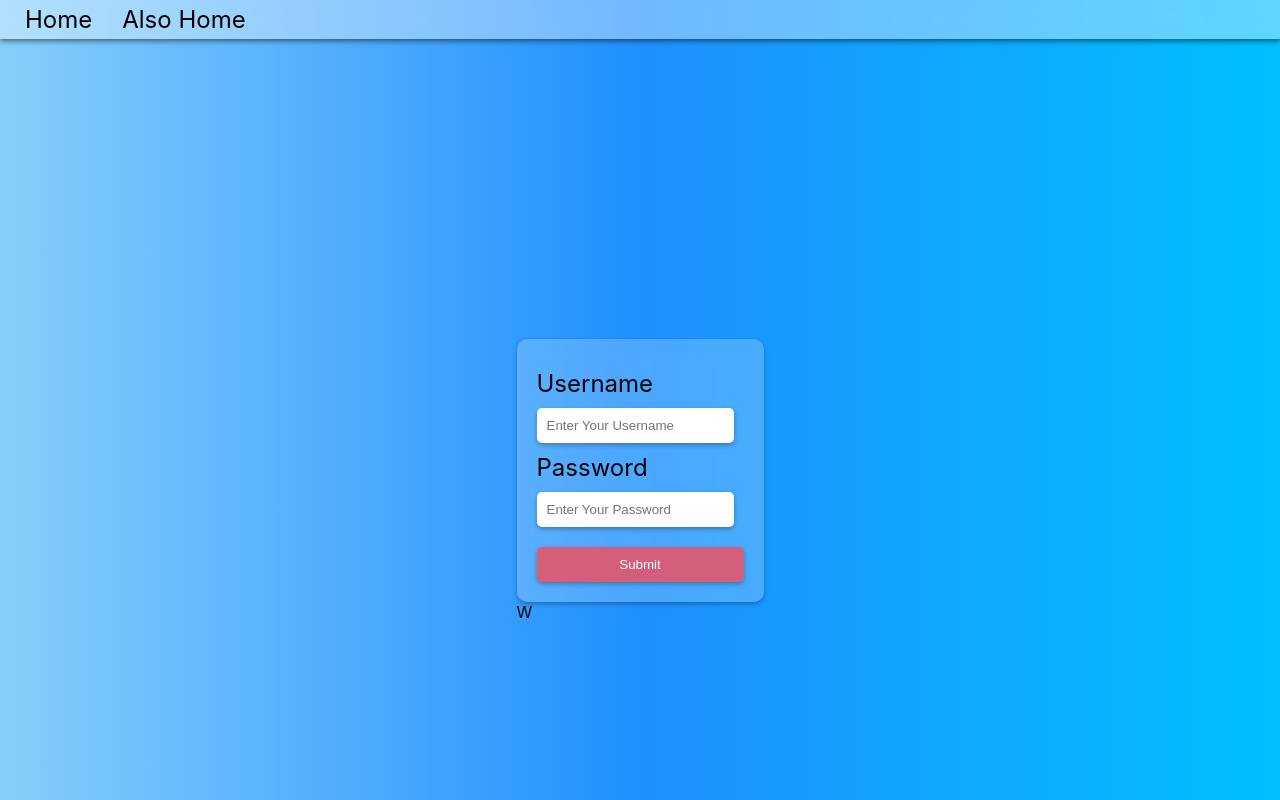
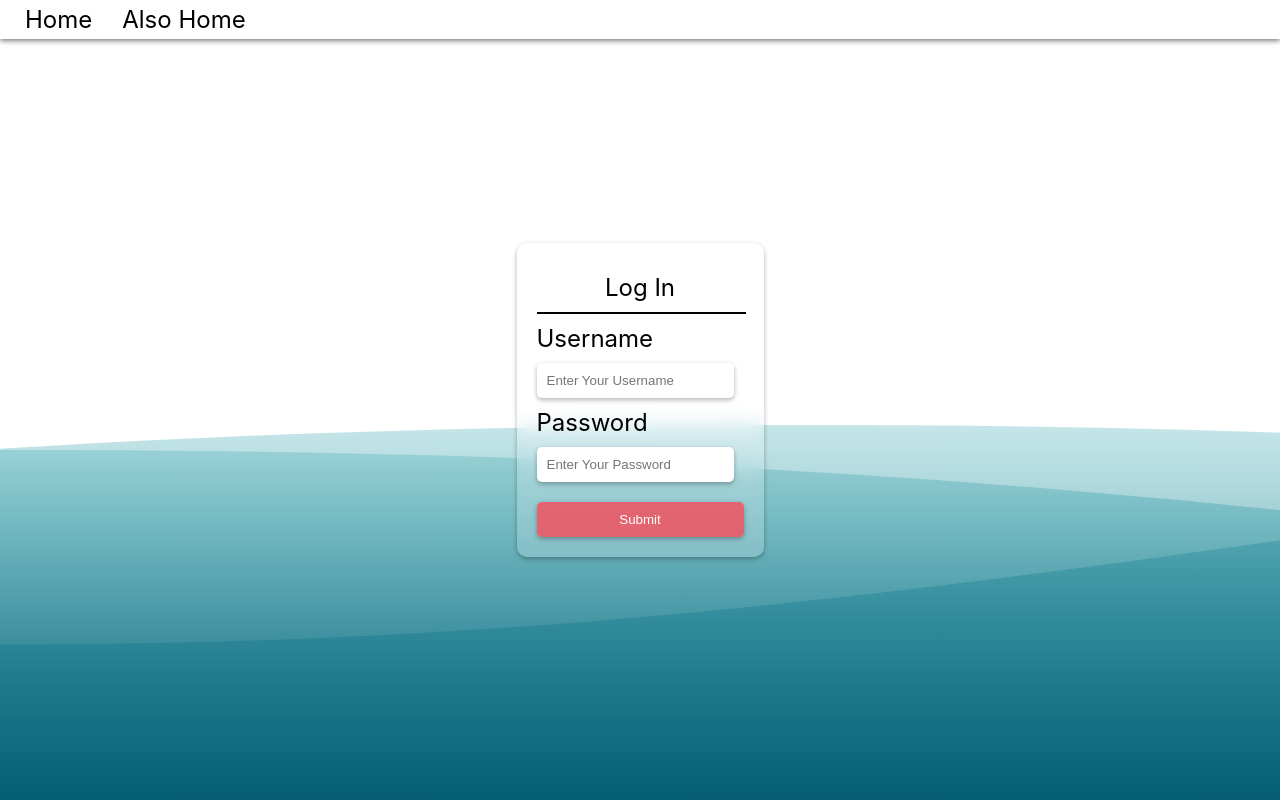
Before and after one commit to WilkBob/week13, a React (Create React App) app: page / in a window 1280 px wide. Built offline with nearby package versions, Linux system fonts and the light colour scheme.

Commit message:
Added Cool waves and background color effect

```diff
--- a/src/App.css
+++ b/src/App.css
@@ -74,8 +74,8 @@ form {
     flex-direction: column;
     justify-content:center;
     align-items: flex-start;
-  margin-top: 10rem;
     backdrop-filter: blur(10px);
+    z-index: 2;
   }
   form label {
     font-size: 1.5rem;
@@ -111,3 +111,60 @@ form hr {
     width: 100%;
     margin: 0px 0;
   }
+
+#waves {
+  position: fixed;
+  top: 0;
+  left: 0;
+  width: 100%;
+  height: 100%;
+  z-index: -1;
+}
+
+.wave {
+  position: absolute;
+  bottom: 0;
+  left: 0;
+  width: 6400px;
+  height: 400px;
+  background: url('./components/wave.svg');
+  background-size: 6400px 400px;
+}
+
+.wave:nth-of-type(2) {
+  bottom: -50px;
+  animation: wave 11s cubic-bezier(0.36, 0.45, 0.63, 0.53) -.125s infinite;
+}
+
+.wave:nth-of-type(3) {
+  bottom: -25px;
+  animation: wave 15s cubic-bezier(0.36, 0.45, 0.63, 0.53) -.25s infinite;
+}
+
+@keyframes wave {
+  0% {
+    margin-left: 0;
+  }
+  50% {
+    margin-left: -3200px;
+  }
+  100% {
+    margin-left: 0;
+  }
+}
+
+
+#LogIn {
+  all: unset;
+  position: relative;
+  text-align: center;
+  width: 100%;
+  font-size: x-large;
+  padding-block: 10px;
+}
+
+hr {
+  width: 100%;
+  margin: 0px 0;
+  border: #000 1px solid;
+}
--- a/src/App.js
+++ b/src/App.js
@@ -1,12 +1,29 @@
 import './App.css';
+import { useEffect } from 'react';
 import LoginForm from './components/LoginForm';
 import Navbar from './components/Navbar';
+import Waves from './components/Waves';
 function App() {
+  useEffect(() => {
+    const body = document.body;
+
+    const handleMouseMove = (event) => {
+      const clientX = event.clientX;
+      const hue = Math.round((clientX / window.innerWidth) * 120) + 200;
+      body.style.backgroundColor = `hsl(${hue}, 20%, 50%)`;
+    };
+
+    body.addEventListener('mousemove', handleMouseMove);
+
+    return () => {
+      body.removeEventListener('mousemove', handleMouseMove);
+    };
+  }, []);
   return (
     <div className="App">
       <Navbar/>
       <LoginForm/>
-      W
+      <Waves/>
     </div>
   );
 }
--- a/src/components/LoginForm.js
+++ b/src/components/LoginForm.js
@@ -3,6 +3,8 @@ import React from 'react'
 const LoginForm = () => {
   return (
     <form id='LoginForm'>
+        <h3 id='LogIn'>Log In</h3>
+        <hr></hr>
         <label>Username</label>
         <input id='username' name='username' placeholder='Enter Your Username'></input>
         <label>Password</label>
--- a/src/index.css
+++ b/src/index.css
@@ -6,7 +6,7 @@ body {
     sans-serif;
   -webkit-font-smoothing: antialiased;
   -moz-osx-font-smoothing: grayscale;
-  background: linear-gradient(90deg, rgb(135, 206, 250) 0%, rgb(30, 144, 255) 50%, rgb(0, 191, 255));
+
   height: 100vh;
   display: flex;
   justify-content: center;
```
Also changed, not shown: src/components/wave.svg (added). Lines whose indentation alone changed are shown as unchanged.
